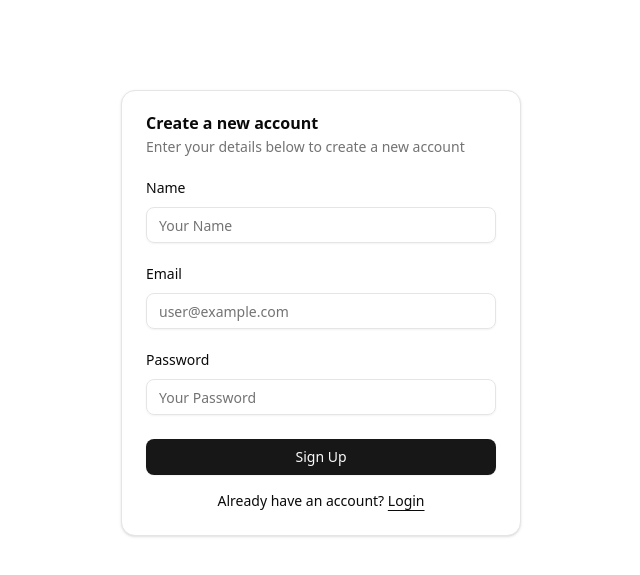
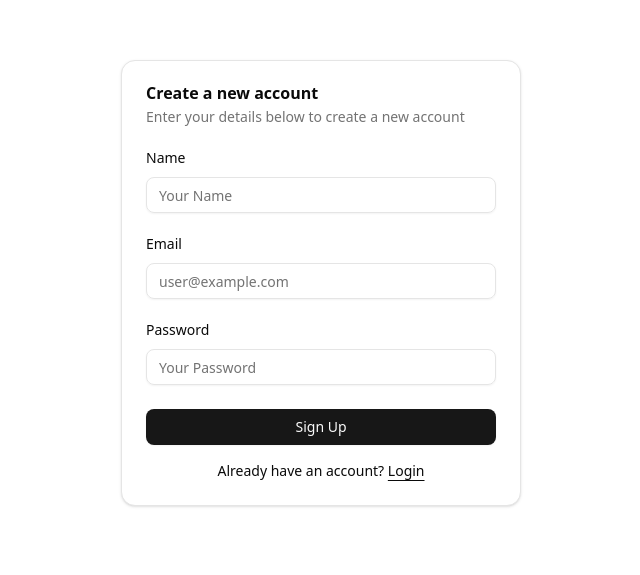
Before and after one commit to SheharBano-Sheri/aichatbot, a Next.js app: page /signup in a window 1280 px wide. Shown: the part 117-692 px from the top of the page, without its empty margins (319-959 px from the left). Built offline with nearby package versions, Linux system fonts and the light colour scheme.

Commit message:
fix: adjust layout of signup page for better alignment

```diff
--- a/src/app/signup/page.jsx
+++ b/src/app/signup/page.jsx
@@ -35,8 +35,8 @@
   };
 
   return (
-    <div className="flex min-h-screen items-center justify-center flex-col">
-      <Card className="w-[400px] mt-15">
+    <div className="flex min-h-screen items-center justify-center">
+      <Card className="w-[400px]">
         <CardHeader>
           <CardTitle>Create a new account</CardTitle>
           <CardDescription>Enter your details below to create a new account</CardDescription>
```
